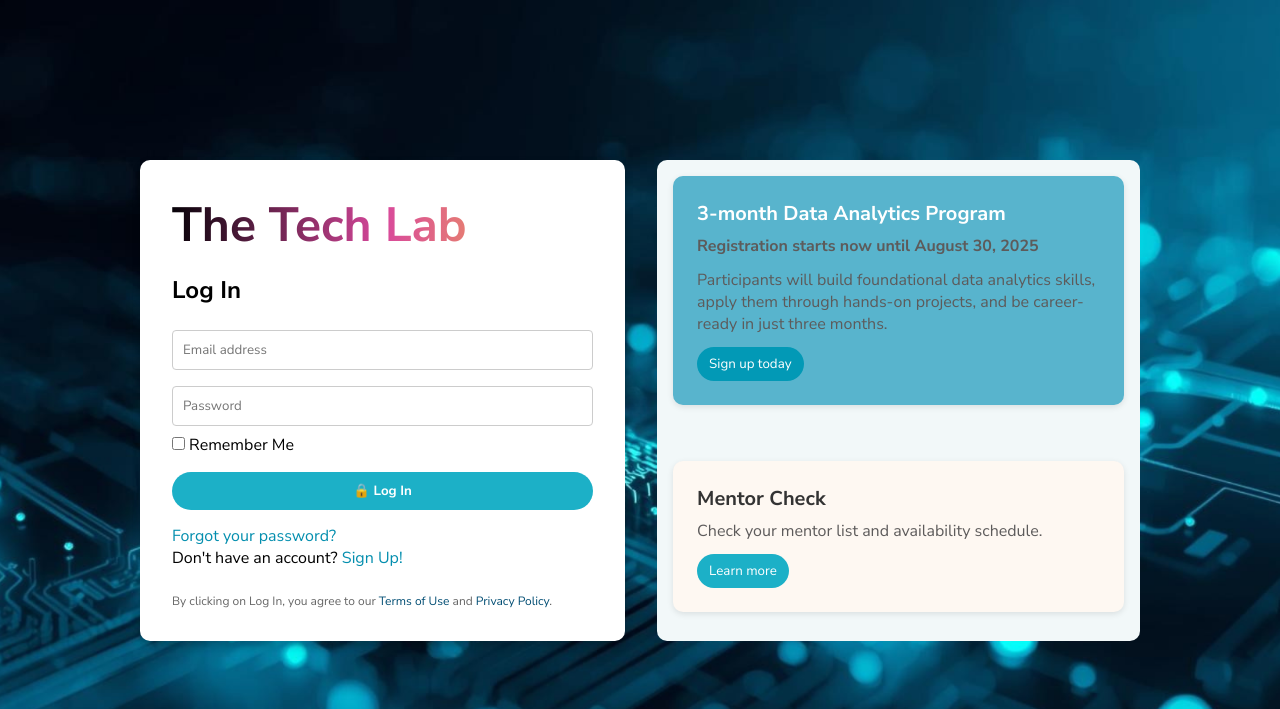
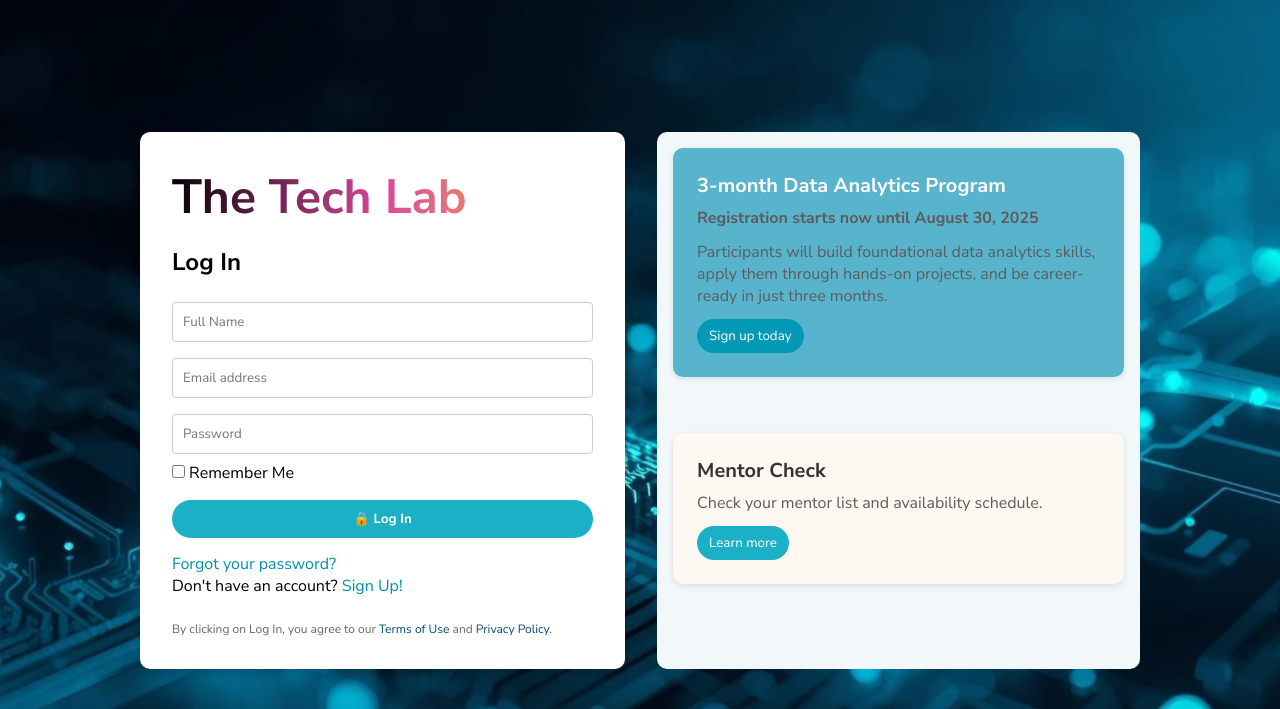
Before and after one commit to xmaemaumeowx/ttl, a Node server app: page /login in a window 1280 px wide. Shown: the top 709 px of the page. Run offline with Node 20, Linux system fonts and the light colour scheme; some libraries are stand-ins or nearby versions.

Commit message:
fullname added

```diff
--- a/src/views/login.ejs
+++ b/src/views/login.ejs
@@ -16,6 +16,7 @@
 
       <h2>Log In</h2>
         <form id="loginForm" action="/login" method="POST">
+          <input type="text" name="fullname" placeholder="Full Name" required>
           <input type="email" name="email" placeholder="Email address" required>
           <input type="password" name="password" placeholder="Password" required>
         <label><input type="checkbox"> Remember Me</label>
```
